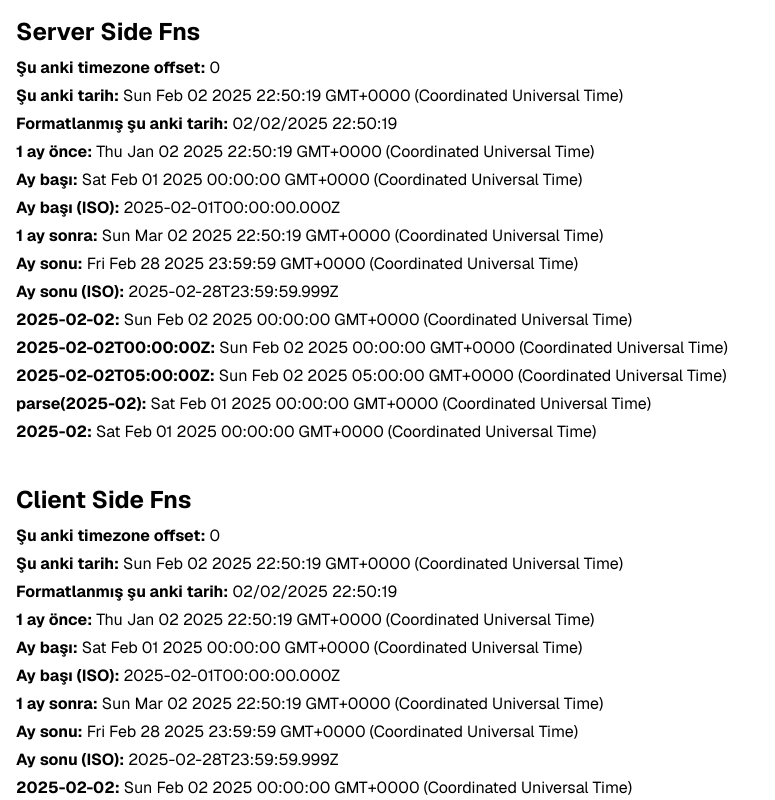
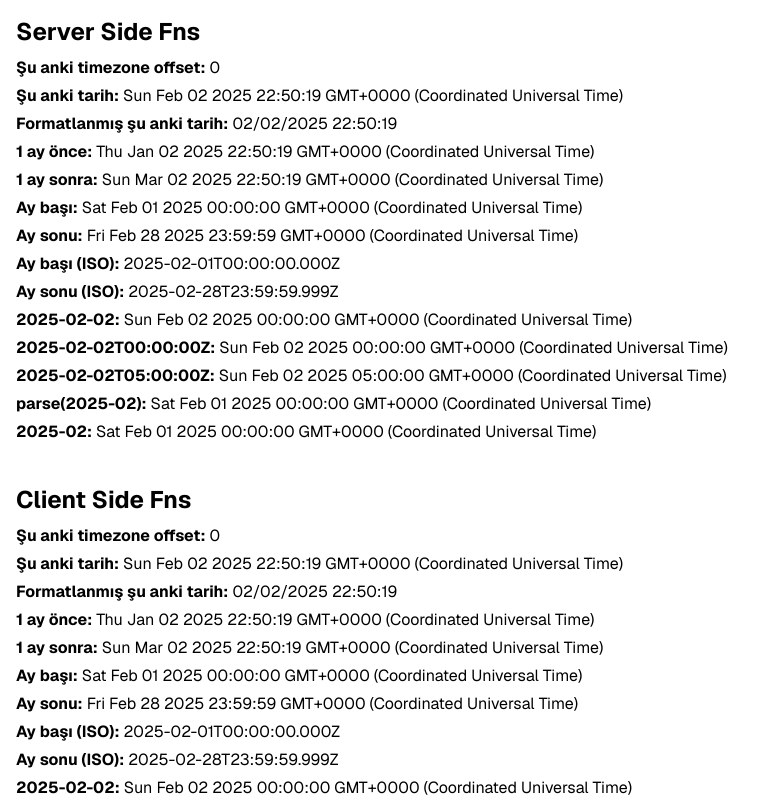
Before and after one commit to mehmetext/date-fns-next, a Next.js app: page / in a window 1280 px wide. Shown: the top 800 px of the page, without its empty margins (0-775 px from the left). Built offline with nearby package versions, Linux system fonts and the light colour scheme.

Commit message:
feat: move orders

```diff
--- a/src/app/components/client-side-fns.tsx
+++ b/src/app/components/client-side-fns.tsx
@@ -30,16 +30,16 @@ export default function ClientSideFns() {
           <b>1 ay önce:</b> {subMonths(currentDate, 1).toString()}
         </p>
         <p>
+          <b>1 ay sonra:</b> {addMonths(currentDate, 1).toString()}
+        </p>
+        <p>
           <b>Ay başı:</b> {startOfMonth(currentDate).toString()}
         </p>
         <p>
-          <b>Ay başı (ISO):</b> {startOfMonth(currentDate).toISOString()}
+          <b>Ay sonu:</b> {endOfMonth(currentDate).toString()}
         </p>
         <p>
-          <b>1 ay sonra:</b> {addMonths(currentDate, 1).toString()}
-        </p>
-        <p>
-          <b>Ay sonu:</b> {endOfMonth(currentDate).toString()}
+          <b>Ay başı (ISO):</b> {startOfMonth(currentDate).toISOString()}
         </p>
         <p>
           <b>Ay sonu (ISO):</b> {endOfMonth(currentDate).toISOString()}
--- a/src/app/components/server-side-fns.tsx
+++ b/src/app/components/server-side-fns.tsx
@@ -30,16 +30,16 @@ export default function ServerSideFns() {
           <b>1 ay önce:</b> {subMonths(currentDate, 1).toString()}
         </p>
         <p>
+          <b>1 ay sonra:</b> {addMonths(currentDate, 1).toString()}
+        </p>
+        <p>
           <b>Ay başı:</b> {startOfMonth(currentDate).toString()}
         </p>
         <p>
-          <b>Ay başı (ISO):</b> {startOfMonth(currentDate).toISOString()}
+          <b>Ay sonu:</b> {endOfMonth(currentDate).toString()}
         </p>
         <p>
-          <b>1 ay sonra:</b> {addMonths(currentDate, 1).toString()}
-        </p>
-        <p>
-          <b>Ay sonu:</b> {endOfMonth(currentDate).toString()}
+          <b>Ay başı (ISO):</b> {startOfMonth(currentDate).toISOString()}
         </p>
         <p>
           <b>Ay sonu (ISO):</b> {endOfMonth(currentDate).toISOString()}
```
